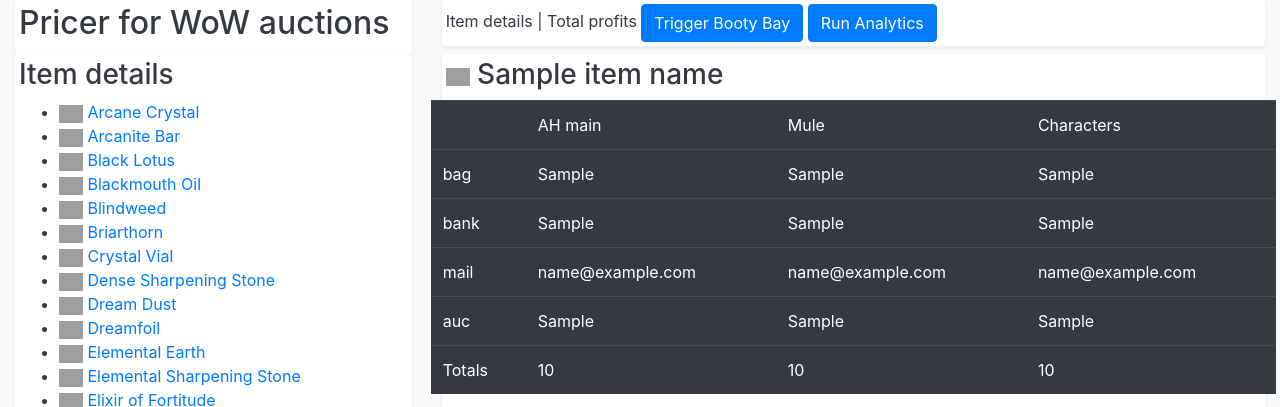
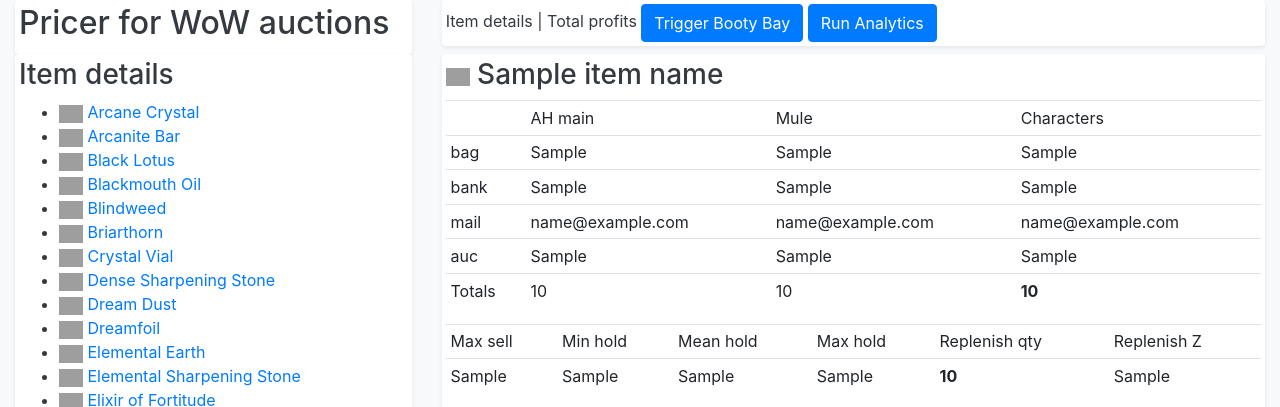
Before and after one commit to bluemania/wow_auctions, a Flask app: template src/pricer/webserver/templates/item_reporting.html in a window 1280 px wide. Shown: the top 407 px of the page. Run offline with Flask 2, Linux system fonts and the light colour scheme; the template is opened without the code that fills it: most values are stand-ins (such as "Sample title", 1, 10 or a date in 2020); parts of the project's set-up code (start-up, migrations or seed data) failed here and were passed over; some libraries are stand-ins or nearby versions; grey boxes are pictures that could not be loaded.

Commit message:
reformat tables for reporting

```diff
--- a/src/pricer/webserver/templates/item_reporting.html
+++ b/src/pricer/webserver/templates/item_reporting.html
@@ -8,12 +8,13 @@
 
 </h3>
 <h4>
-	{% if item_report['user_Buy'] %} Buy {% endif %}
-	{% if item_report['user_Sell'] %} Sell {% endif %}
+	{% if item_report['user_Buy'] %} Buy, {% endif %}
+	{% if item_report['user_Sell'] %} Sell, {% endif %}
 	{% if item_report['user_Make'] %} Make {% endif %}
 </h4>
 <div class="row">
-	<table class="table table-dark">
+	<div class="col-lg-12">
+		<table class="table table-sm">
 			<tr>
 				<td></td>
 				<td>AH main</td>
@@ -37,14 +38,87 @@
 				<td>Totals</td>
 				<td>{{item_report['inv_total_ahm']}}</td>
 				<td>{{item_report['inv_total_hold']}}</td>
-			<td>{{item_report['inv_total_all']}}</td>
+				<td><strong>{{item_report['inv_total_all']}}</strong></td>
 			</tr>
 		</table>
 	</div>
+</div>
 <div class="row">
+	<div class="col-lg-12">
+		<table class="table table-sm">
+			<tr>
+				<td>Max sell</td>
+				<td>Min hold</td>
+				<td>Mean hold</td>
+				<td>Max hold</td>
+				<td>Replenish qty</td>
+				<td>Replenish Z</td>
+			</tr>
+			<tr>
+				<td>{{item_report['user_max_sell']}}</td>
+				<td>{{item_report['user_min_holding']}}</td>
+				<td>{{item_report['user_mean_holding']}}</td>
+				<td>{{item_report['user_max_holding']}}</td>
+				<td><strong>{{item_report['replenish_qty']}}</strong></td>
+				<td>{{item_report['replenish_z']}}</td>
+			</tr>
+		</table>
+	</div>
+</div>
+
+<div class="row">
+	<div class="col-lg-12">
+		<table class="table table-sm">
+			<tr>
+				<td>material_make_cost</td>
+				<td>{{item_report['material_make_cost']}}</td>
+				<td>bbpred_price</td>
+				<td>{{item_report['bbpred_price']}}</td>
+			</tr>
+			<tr>
+				<td>profit_feasible</td>
+				<td>{{item_report['profit_feasible']}}</td>
+				<td>bbpred_quantity</td>
+				<td>{{item_report['bbpred_quantity']}}</td>
+			</tr>
+			<tr>
+				<td>sell_rank</td>
+				<td>{{item_report['sell_rank']}}</td>
+				<td>bbpred_std</td>
+				<td>{{item_report['bbpred_std']}}</td>
+			</tr>
+			<tr>
+				<td>sell_probability</td>
+				<td>{{item_report['sell_probability']}}</td>
+				<td>list_price_per</td>
+				<td>{{item_report['list_price_per']}}</td>
+			</tr>
+			<tr>
+				<td>sell_estimated_profit</td>
+				<td>{{item_report['sell_estimated_profit']}}</td>
+				<td>list_price_z</td>
+				<td>{{item_report['list_price_z']}}</td>
+			</tr>
+			<tr>
+				<td>sell_bid</td>
+				<td>{{item_report['sell_bid']}}</td>
+				<td></td>
+				<td></td>
+			</tr>
+			<tr>
+				<td>sell_buyout</td>
+				<td><strong>{{item_report['sell_buyout']}}</strong></td>
+				<td>buy_price_cap</td>
+				<td><strong>{{item_report['buy_price_cap']}}</strong></td>
+			</tr>
+		</table>
+	</div>
+</div>
+
+<div class="row">
+
+
 	<div class="col-lg-4">
-
-	{{ item_report['bbpred_price'] }}
 	</div>
 	<div class="col-lg-4">
 	<img src="{{ url_for('item_plot_profit', item_name=item_name) }}">
```
Lines whose indentation alone changed are shown as unchanged.
